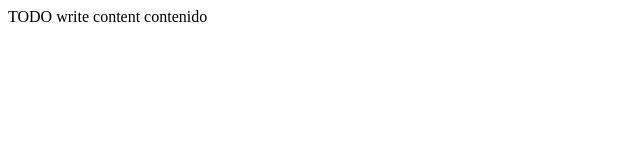
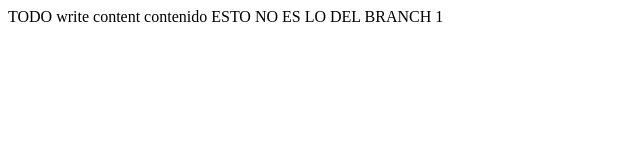
Before and after one commit to ftorresx/gittest, a plain HTML site: page CarpetaRaiz/index2.html in a window 1280 px wide. Shown: the whole page, without its empty margins (0-640 px from the left). Drawn offline with Linux system fonts and the light colour scheme.

Commit message:
Mensaje commit mantsr con cambios

```diff
--- a/CarpetaRaiz/index2.html
+++ b/CarpetaRaiz/index2.html
@@ -11,6 +11,6 @@ and open the template in the editor.
         <meta name="viewport" content="width=device-width, initial-scale=1.0">
     </head>
     <body>
-        <div>TODO write content contenido</div>
+        <div>TODO write content contenido ESTO NO ES LO DEL BRANCH 1 </div>
     </body>
 </html>
```
